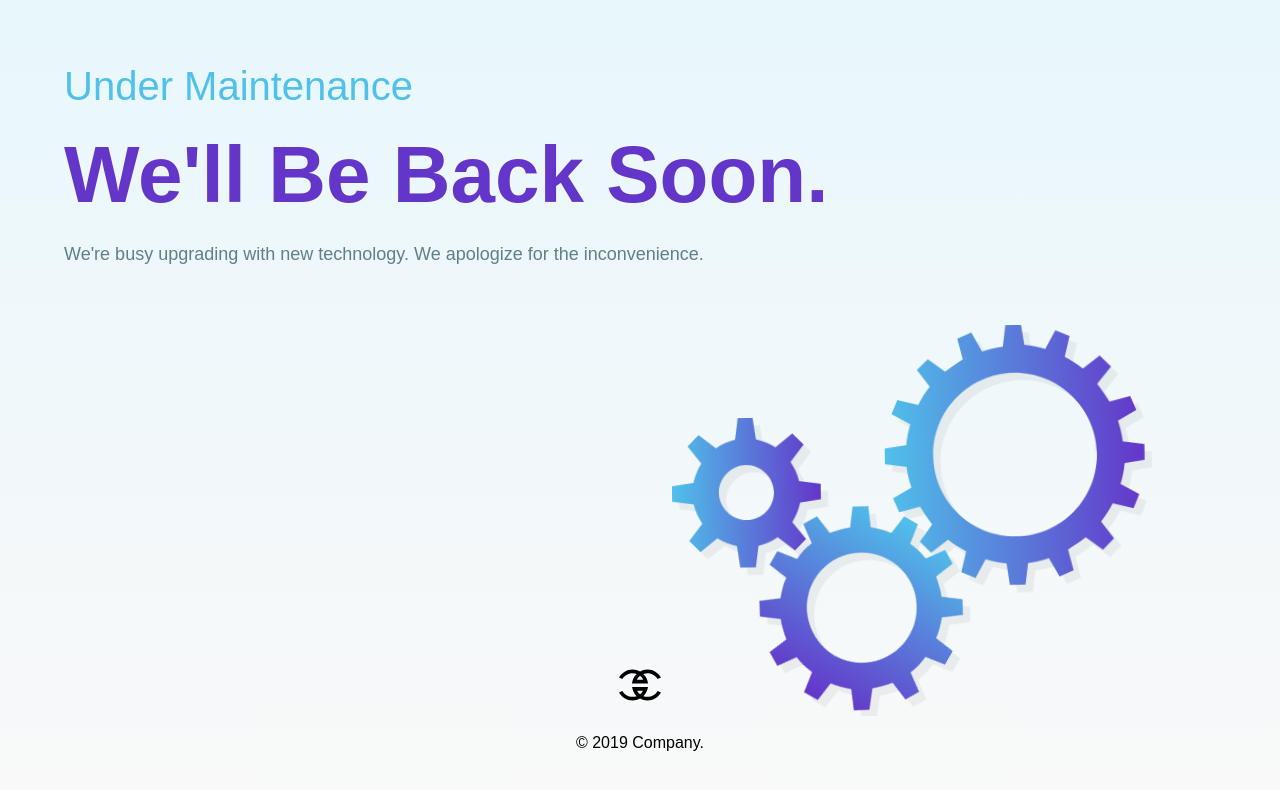
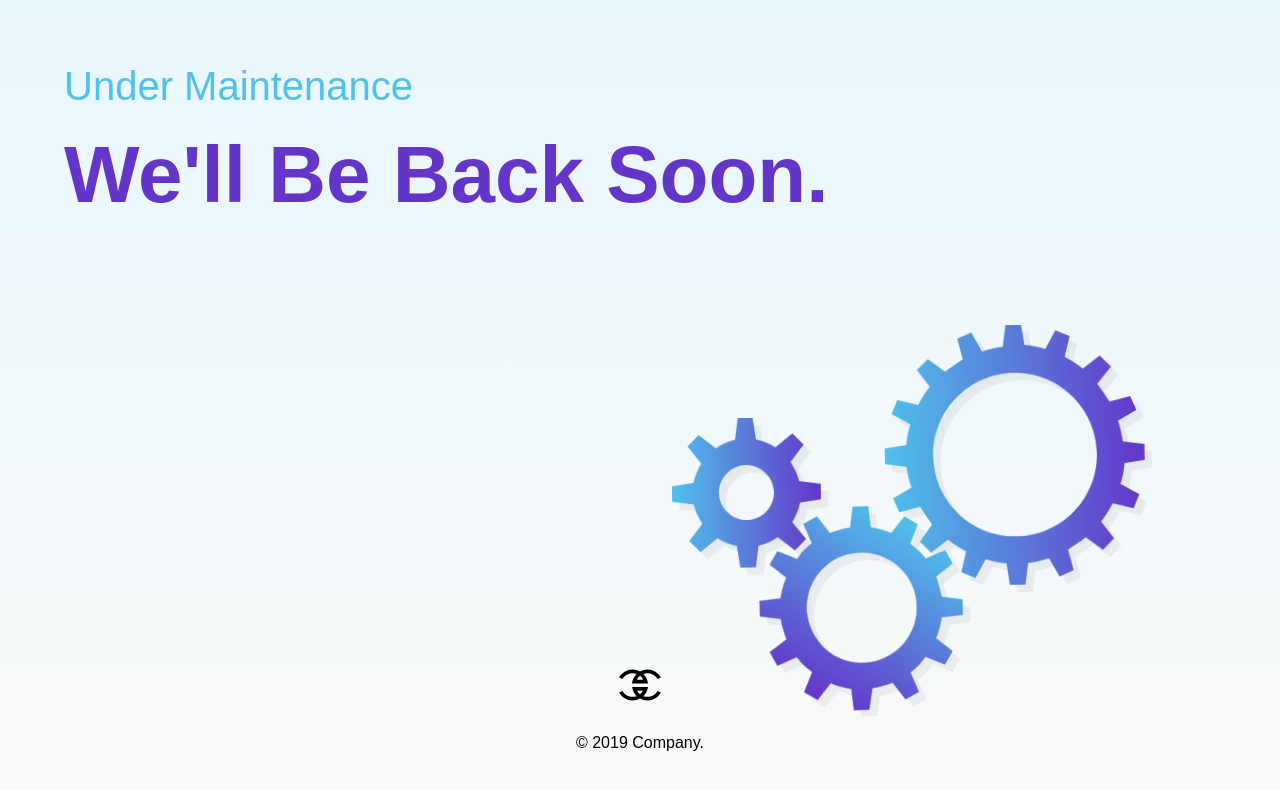
Before and after one commit to RahulLearnningGit/koshiindustries, a plain HTML site: page index.html in a window 1280 px wide. Drawn offline with Linux system fonts and the light colour scheme.

Commit message:
Update index.html
Comment two line

```diff
--- a/index.html
+++ b/index.html
@@ -213,11 +213,11 @@
 					</strong>
 				</div>
 			</div>
-			<div class="text-height-1-5 text-grey text-size-18 dpd-20">
+<!-- 			<div class="text-height-1-5 text-grey text-size-18 dpd-20">
 				We're busy upgrading with new technology.
 				We apologize for the inconvenience.
 			</div>
-
+			 -->
 		</section>
 
 		<div class="gears-img sm-hide">
```
